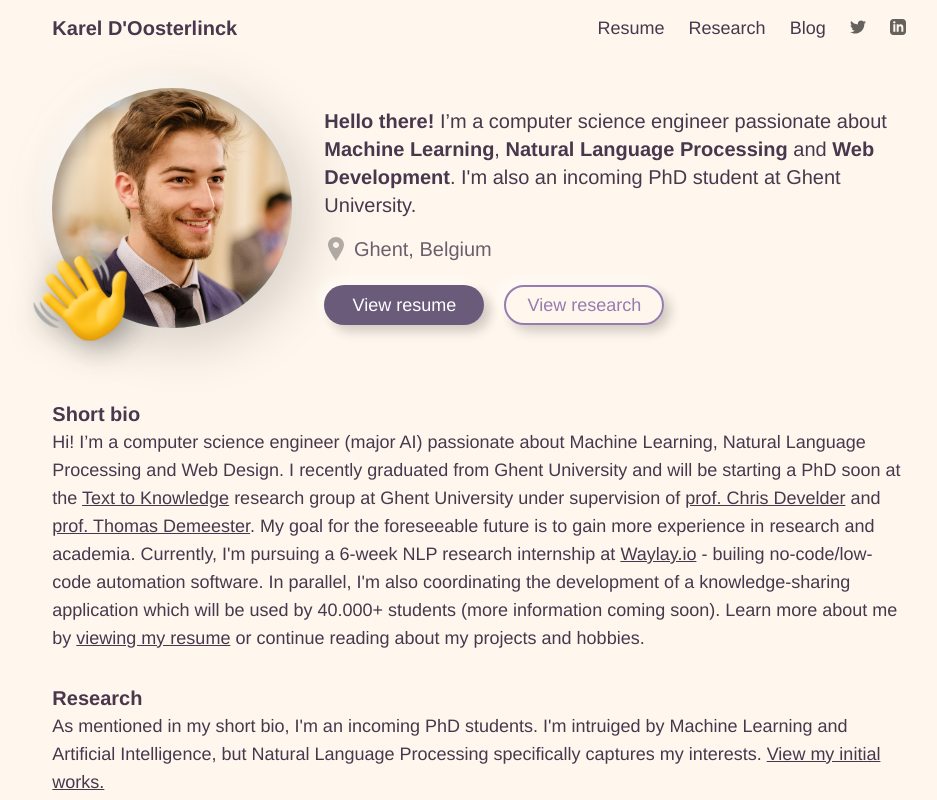
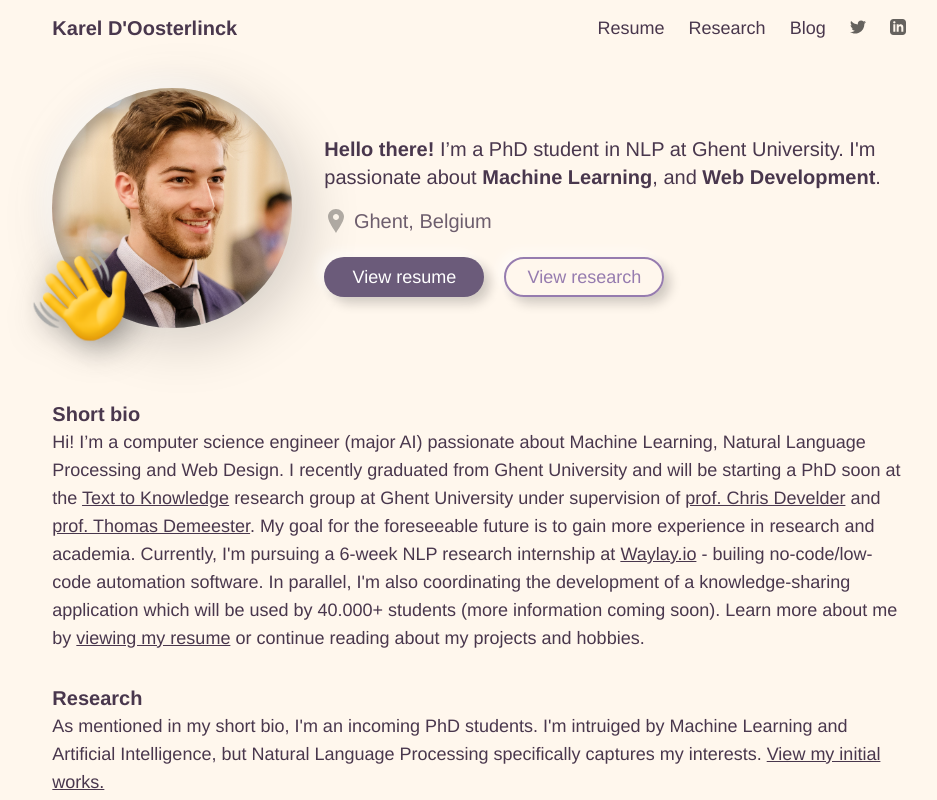
Before and after one commit to KarelDO/KarelDO.github.io, a Nuxt app: page / in a window 1280 px wide. Shown: the top 800 px of the page, without its empty margins (161-1098 px from the left). Built offline with nearby package versions, Linux system fonts and the light colour scheme.

Commit message:
new landing page copy and upload thesis fix

```diff
--- a/pages/index.vue
+++ b/pages/index.vue
@@ -45,12 +45,12 @@
         class="text-lg font-color-1 text-center md:text-left md:ml-8 md:text-xl"
       >
         <p>
-          <span class="font-bold">Hello there!</span> I’m a computer science
-          engineer passionate about
+          <span class="font-bold">Hello there!</span> I’m a PhD student in NLP at Ghent University.
+
+          I'm passionate about
           <span class="font-bold">Machine Learning</span>,
-          <span class="font-bold">Natural Language Processing</span> and
-          <span class="font-bold">Web Development</span>. I'm also an incoming
-          PhD student at Ghent University.
+          and
+          <span class="font-bold">Web Development</span>.
         </p>
         <p class="text-center md:text-left mt-5 md:mt-4">
           <img
--- a/pages/research.vue
+++ b/pages/research.vue
@@ -92,7 +92,7 @@
         </p>
         <div class="flex space-x-3 mt-2">
           <a
-            href="/Thesis_Karel_DOosterlinck.pdf"
+            href="/assets/Thesis_Karel_DOosterlinck.pdf"
             download="Thesis_Karel_DOosterlinck.pdf"
           >
             <div
```
